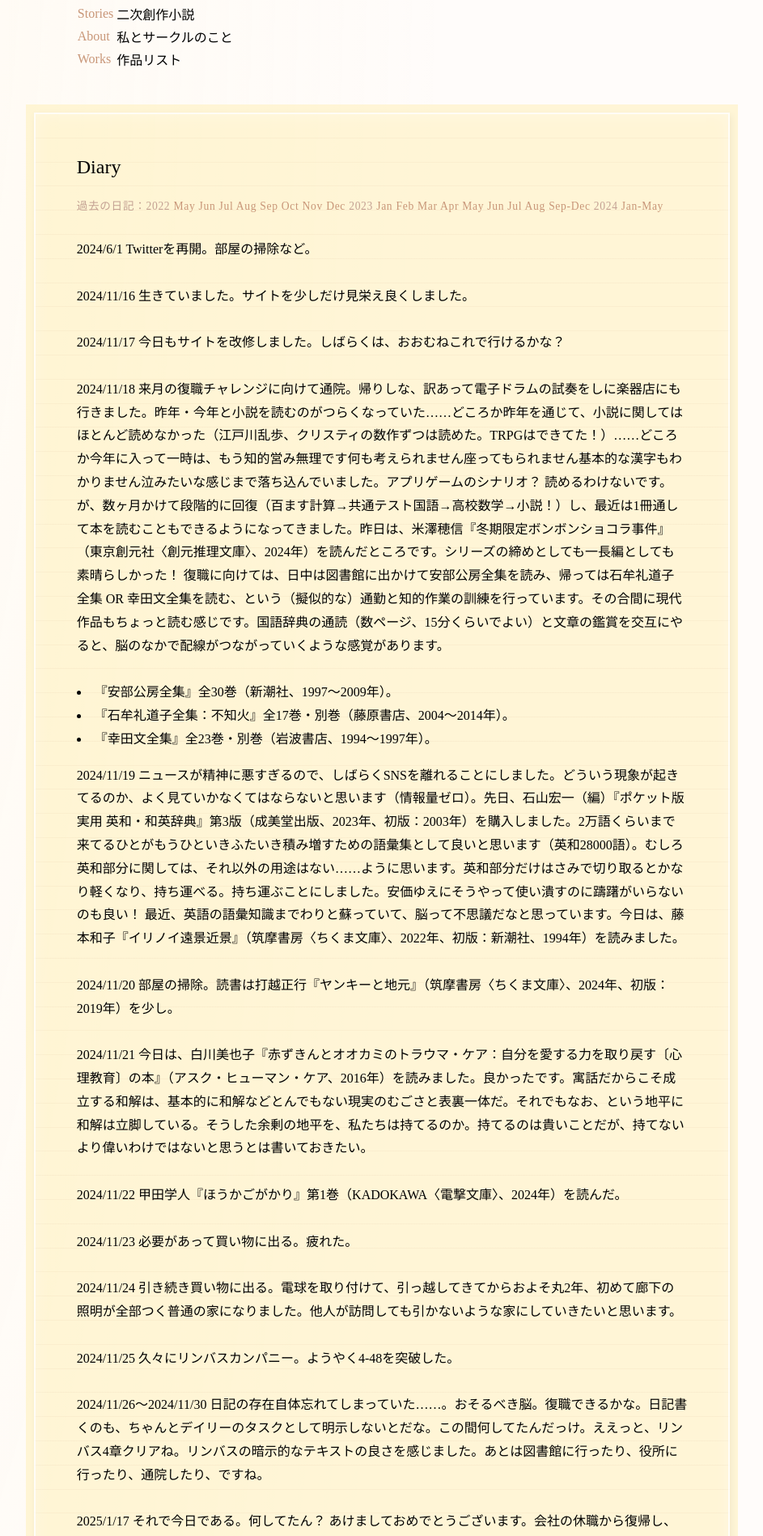
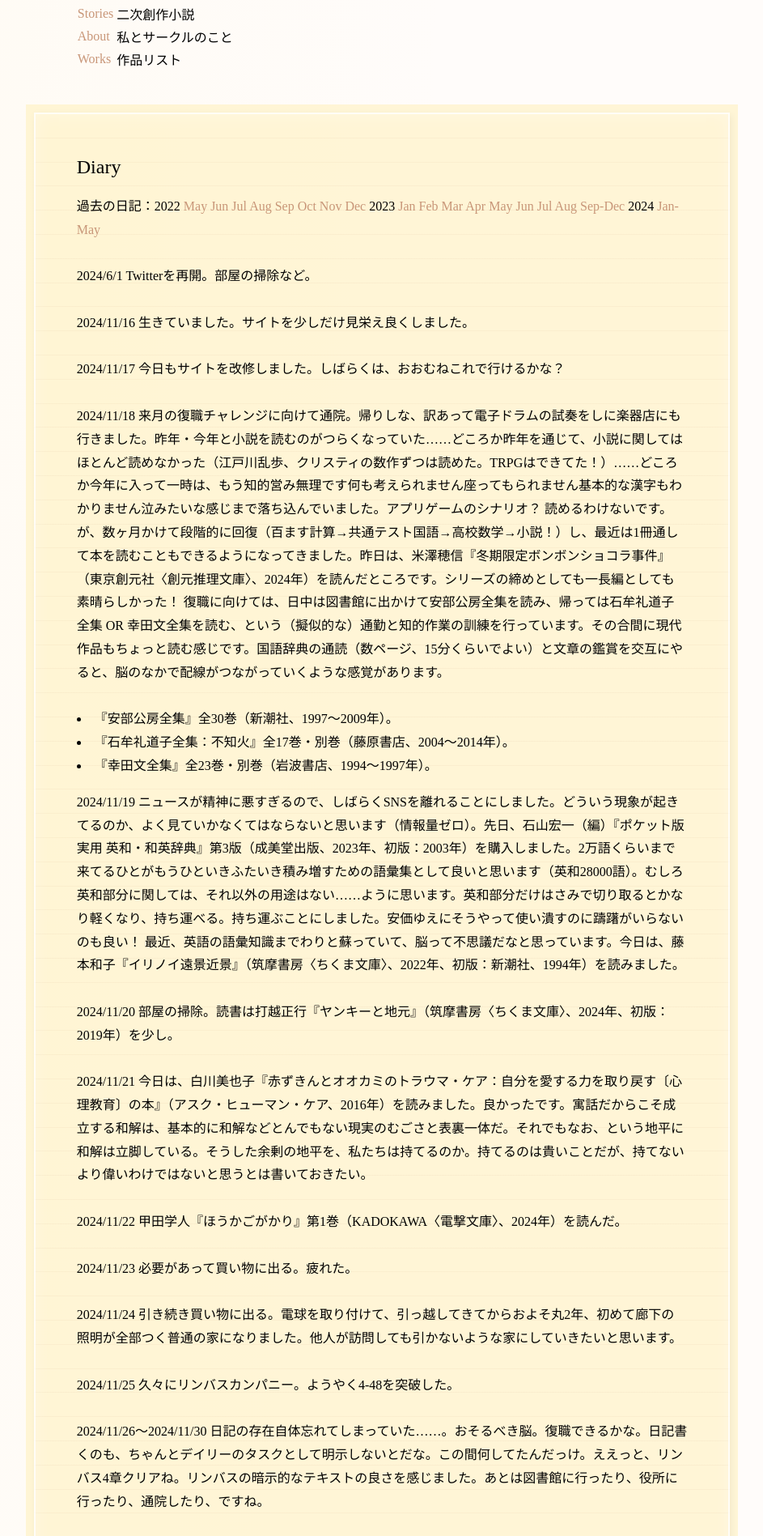
Before and after one commit to misora100/misora100.github.io, a Jekyll site: the page index.html, which Jekyll copies as it is, in a window 1280 px wide. Shown: the part 542-2439 px from the top of the page at 81% size, without its empty margins (168-1111 px from the left). Built offline with Jekyll 4.4.1, drawn with Linux system fonts in a browser that asks for light colours; some web fonts are replaced.

Commit message:
Update style.css

```diff
--- a/css/style.css
+++ b/css/style.css
@@ -118,12 +118,6 @@ a:hover, a:active {
     margin-bottom: 1.8em;
 }
 
-#diary p:first-of-type {
-    font-size: 0.85em;
-    color: rgba(180, 140, 130, 0.8);
-    letter-spacing: 0.05em;
-}
-
 a#diary {
     text-decoration:none;
     color: rgb(180, 140, 130);
```
